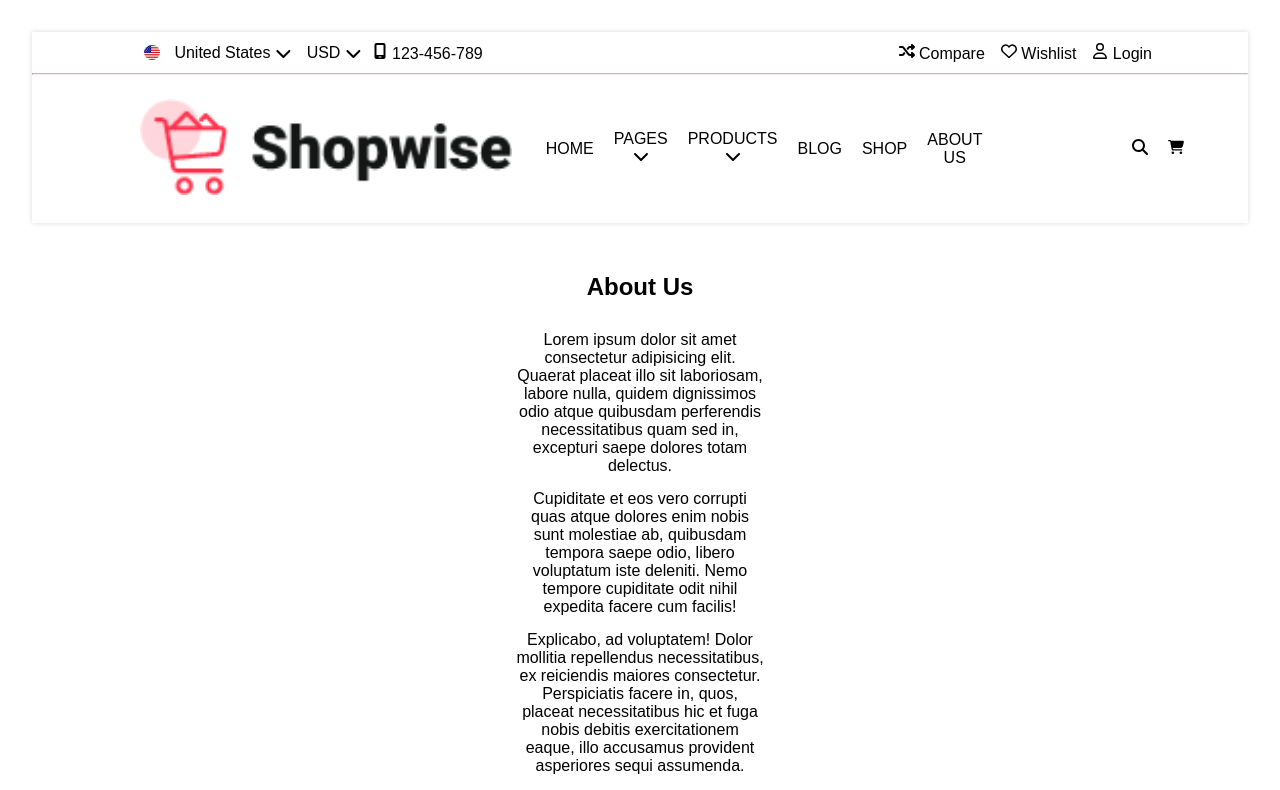
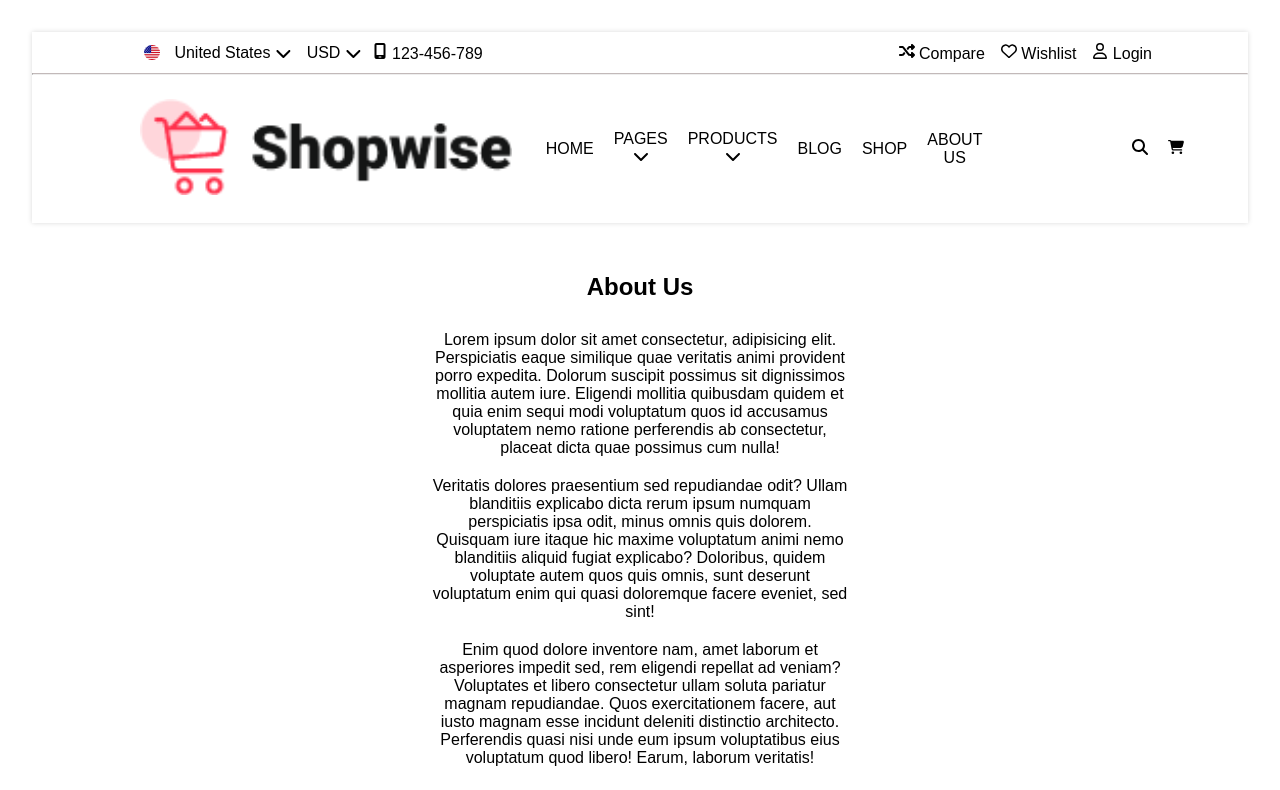
Before and after one commit to dev-smooth/First-react-app, a React (Vite) app: page /about_us in a window 1280 px wide. Shown: the top 790 px of the page. Built offline with nearby package versions, Linux system fonts and the light colour scheme.

Commit message:
about-us 2

```diff
--- a/src/Component/About Us/About_Us.jsx
+++ b/src/Component/About Us/About_Us.jsx
@@ -2,32 +2,34 @@ import "./about_us.css";
 
 const About_Us = () => {
   return (
-    <div className="session about-us">
+    <div className="session">
+      <div className="about-us">
         <h2 className="session-title">About Us</h2>
         <p>
-        Lorem ipsum dolor sit amet consectetur adipisicing elit. Quaerat placeat
-        illo sit laboriosam, labore nulla, quidem dignissimos odio atque
-        quibusdam perferendis necessitatibus quam sed in, excepturi saepe
-        dolores totam delectus.
+          Lorem ipsum dolor sit amet consectetur, adipisicing elit. Perspiciatis
+          eaque similique quae veritatis animi provident porro expedita. Dolorum
+          suscipit possimus sit dignissimos mollitia autem iure. Eligendi
+          mollitia quibusdam quidem et quia enim sequi modi voluptatum quos id
+          accusamus voluptatem nemo ratione perferendis ab consectetur, placeat
+          dicta quae possimus cum nulla!
         </p>
         <p>
-        Cupiditate et eos vero corrupti quas atque dolores enim nobis sunt
-        molestiae ab, quibusdam tempora saepe odio, libero voluptatum iste
-        deleniti. Nemo tempore cupiditate odit nihil expedita facere cum
-        facilis!
+          Veritatis dolores praesentium sed repudiandae odit? Ullam blanditiis
+          explicabo dicta rerum ipsum numquam perspiciatis ipsa odit, minus
+          omnis quis dolorem. Quisquam iure itaque hic maxime voluptatum animi
+          nemo blanditiis aliquid fugiat explicabo? Doloribus, quidem voluptate
+          autem quos quis omnis, sunt deserunt voluptatum enim qui quasi
+          doloremque facere eveniet, sed sint!
         </p>
         <p>
-        Explicabo, ad voluptatem! Dolor mollitia repellendus necessitatibus, ex
-        reiciendis maiores consectetur. Perspiciatis facere in, quos, placeat
-        necessitatibus hic et fuga nobis debitis exercitationem eaque, illo
-        accusamus provident asperiores sequi assumenda.
+          Enim quod dolore inventore nam, amet laborum et asperiores impedit
+          sed, rem eligendi repellat ad veniam? Voluptates et libero consectetur
+          ullam soluta pariatur magnam repudiandae. Quos exercitationem facere,
+          aut iusto magnam esse incidunt deleniti distinctio architecto.
+          Perferendis quasi nisi unde eum ipsum voluptatibus eius voluptatum
+          quod libero! Earum, laborum veritatis!
         </p>
-      <p>
-        Explicabo, ad voluptatem! Dolor mollitia repellendus necessitatibus, ex
-        reiciendis maiores consectetur. Perspiciatis facere in, quos, placeat
-        necessitatibus hic et fuga nobis debitis exercitationem eaque, illo
-        accusamus provident asperiores sequi assumenda.
-      </p>
+      </div>
     </div>
   );
 };
--- a/src/Component/About Us/about_us.css
+++ b/src/Component/About Us/about_us.css
@@ -1,4 +1,10 @@
+.about-us {
+  display: flex;
+  flex-direction: column;
+  align-items: center;
+}
+
 .about-us p {
-  margin-inline: 400px;
-  margin-bottom: 15px;
+  width: 40%;
+  margin-bottom: 20px;
 }
```
Lines whose indentation alone changed are shown as unchanged.
